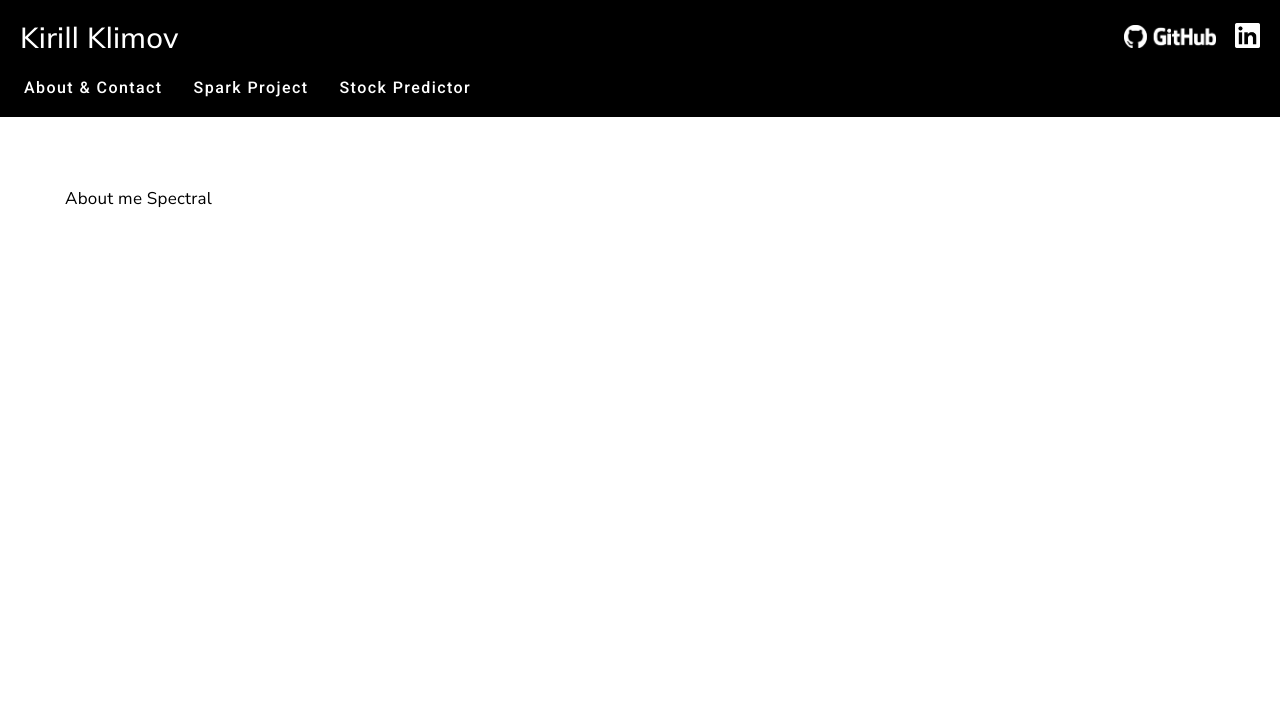
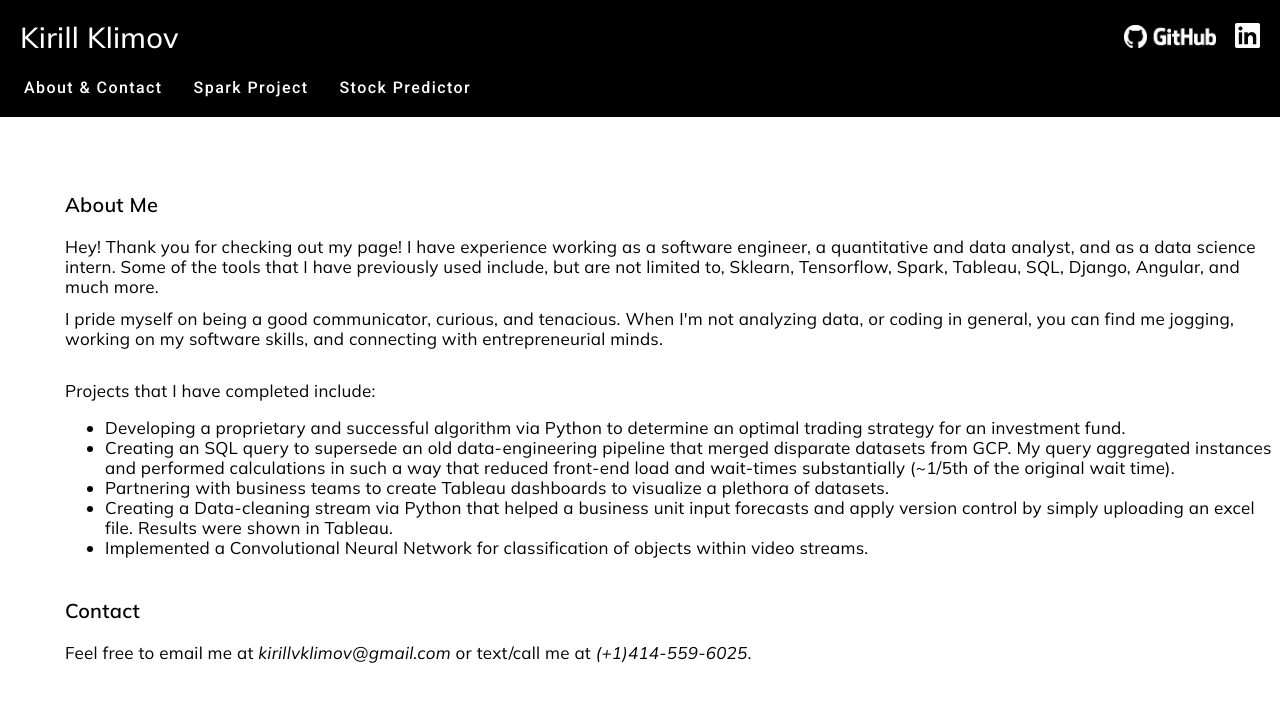
Before and after one commit to kklimov1/AngularPortfolioData, an Angular app in the folder portfolio/: page / in a window 1280 px wide. Shown: the top 702 px of the page. Built offline with nearby package versions, Linux system fonts and the light colour scheme.

Commit message:
Added About Me

```diff
--- a/portfolio/src/app/homepage/about-me/about-me.component.html
+++ b/portfolio/src/app/homepage/about-me/about-me.component.html
@@ -1,6 +1,32 @@
 <app-navbar></app-navbar>
 <div class="about-me">
     <div>
-        About me Spectral
+        <h2>About Me</h2>
+        <p>
+            Hey! Thank you for checking out my page! I have experience working as a software engineer,
+            a quantitative and data analyst, and as a data science intern. Some of the tools that I have previously used include, but are
+            not limited to, Sklearn, Tensorflow, Spark, Tableau, SQL, Django, Angular, and much more.
+        </p>
+        <p>
+            I pride myself on being a good communicator, curious, and tenacious. When I'm not analyzing data, or coding in general,
+            you can find me jogging, working on my software skills, and connecting with entrepreneurial minds.
+        </p>
+        <br>
+
+        <p>
+            Projects that I have completed include:
+        </p>
+        <ul>
+            <li>Developing a proprietary and successful algorithm via Python to determine an optimal trading strategy for an investment fund.</li>
+            <li>Creating an SQL query to supersede an old data-engineering pipeline that merged disparate datasets from GCP.
+                My query aggregated instances and performed calculations in such a way that reduced front-end load and wait-times substantially (~1/5th of the original wait time). </li>
+            <li>Partnering with business teams to create Tableau dashboards to visualize a plethora of datasets.</li>
+            <li>Creating a Data-cleaning stream via Python that helped a business unit input forecasts and apply version control by simply uploading an excel file. Results were shown in Tableau.</li>
+            <li>Implemented a Convolutional Neural Network for classification of objects within video streams.</li>
+        </ul>
+        <br>
+        <h2 class="contact">Contact</h2>
+        <p>Feel free to email me at <i>kirillvklimov@gmail.com</i> or text/call me at <i>(+1)414-559-6025</i>.</p>
+
     </div>
 </div>
--- a/portfolio/src/app/homepage/about-me/about-me.component.sass
+++ b/portfolio/src/app/homepage/about-me/about-me.component.sass
@@ -4,6 +4,9 @@
     margin-top: 72px
     font-family: "Spectral"
 
+h2
+    font-weight: 600
+    font-family: "Mulish"
 *
     font-size: 17px
-    font-family: "Nunito Sans"
+    font-family: "Mulish","Nunito Sans" , sans
--- a/portfolio/src/app/projects/projects.module.ts
+++ b/portfolio/src/app/projects/projects.module.ts
@@ -4,6 +4,7 @@ import { StocksAnalysisComponent } from './stocks-analysis/stocks-analysis.compo
 import { SparkAnalysisComponent } from './spark-analysis/spark-analysis.component';
 import { StocksCodeComponent } from './stocks-code/stocks-code.component';
 import { SparkCodeComponent } from './spark-code/spark-code.component';
+import { TopMenuModule } from "../top-menu/top-menu.module";
 
 
 
@@ -15,7 +16,8 @@ import { SparkCodeComponent } from './spark-code/spark-code.component';
     SparkCodeComponent
   ],
   imports: [
-    CommonModule
-  ]
+    CommonModule,
+    TopMenuModule
+]
 })
 export class ProjectsModule { }
--- a/portfolio/src/app/projects/spark-analysis/spark-analysis.component.html
+++ b/portfolio/src/app/projects/spark-analysis/spark-analysis.component.html
@@ -1 +1,7 @@
-<p>spark-analysis works!</p>
+<app-navbar></app-navbar>
+<div class="spark-body">
+    <h2>Spark Project: Analysis</h2>
+    <p>Purpose: To display the functionality and workflow of Spark</p>
+    <br>
+
+</div>
--- a/portfolio/src/app/projects/spark-analysis/spark-analysis.component.sass
+++ b/portfolio/src/app/projects/spark-analysis/spark-analysis.component.sass
@@ -0,0 +1,9 @@
+.spark-body
+    margin-left:69px
+    margin-top: 72px
+h2
+    font-family: "Mulish"
+
+*
+    font-size: 17px
+    font-family: "Mulish","Nunito Sans" , sans
--- a/portfolio/src/app/projects/spark-code/spark-code.component.html
+++ b/portfolio/src/app/projects/spark-code/spark-code.component.html
@@ -1 +1,2 @@
-<p>spark-code works!</p>
+<app-navbar></app-navbar>
+<h2>Spark Project: Technical Details & Code</h2>
--- a/portfolio/src/app/projects/stocks-analysis/stocks-analysis.component.html
+++ b/portfolio/src/app/projects/stocks-analysis/stocks-analysis.component.html
@@ -1 +1 @@
-<p>stocks-analysis works!</p>
+<app-navbar></app-navbar>
--- a/portfolio/src/app/projects/stocks-code/stocks-code.component.html
+++ b/portfolio/src/app/projects/stocks-code/stocks-code.component.html
@@ -1 +1 @@
-<p>stocks-code works!</p>
+<app-navbar></app-navbar>
--- a/portfolio/src/app/top-menu/navbar/navbar.component.html
+++ b/portfolio/src/app/top-menu/navbar/navbar.component.html
@@ -24,8 +24,8 @@
 
         <button mat-flat-button [matMenuTriggerFor]="stockMenu" class="menu-button">Stock Predictor </button>
         <mat-menu #stockMenu="matMenu" yPosition="below">
-            <button mat-menu-item routerLink = "/sAnalysis">Analysis</button>
-            <button mat-menu-item routerLink = "/sAnlysis">Technicals + Code</button>
+            <button mat-menu-item routerLink = "/stockAnalysis">Analysis</button>
+            <button mat-menu-item routerLink = "/stockCode">Technicals + Code</button>
         </mat-menu>
 
 
--- a/portfolio/src/styles.sass
+++ b/portfolio/src/styles.sass
@@ -4,5 +4,5 @@
 body
     background-color: white
     //#f8efee
-    font-family: "Spectral", serif !important
+    font-family: serif !important
     margin: 0px
```
